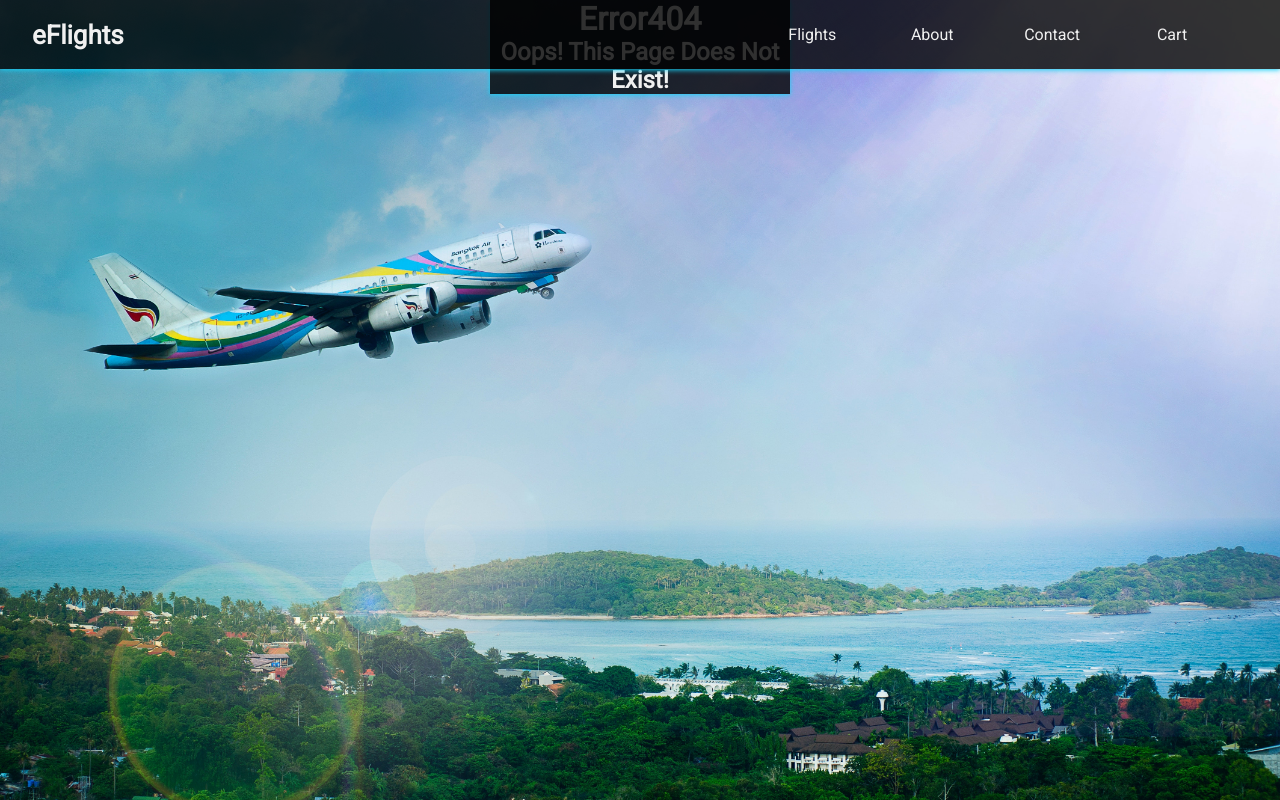
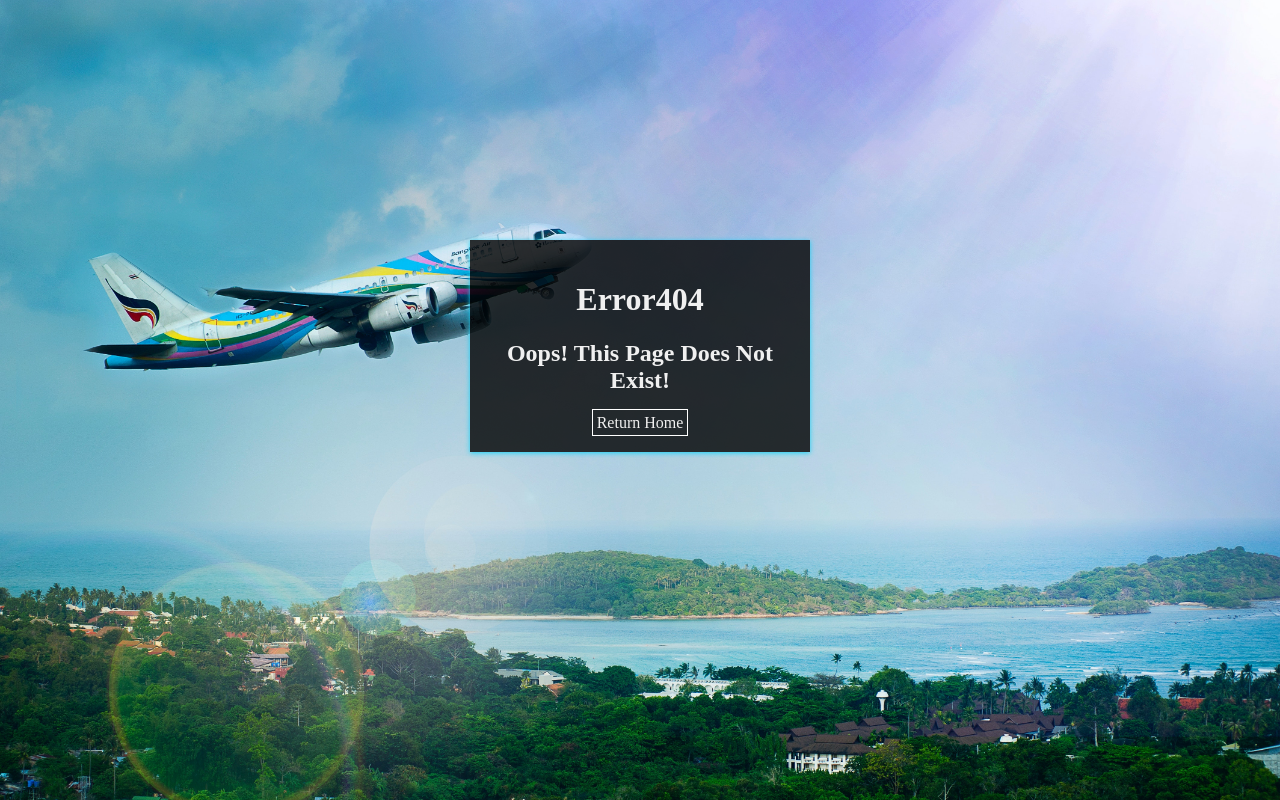
Before and after one commit to didacf/MilestoneProject3, a React (Create React App) app: page / in a window 1280 px wide. Built offline with nearby package versions, Linux system fonts and the light colour scheme.

Commit message:
error404 page added

```diff
--- a/src/pages/Error404.js
+++ b/src/pages/Error404.js
@@ -1,14 +1,13 @@
 import React from 'react'
-import NavBar from '../components/NavBar'
 import styles from '../styles/Error404.module.scss'
 
 const Error404 = () => {
   return (
     <>
-      <NavBar/>
       <div className={styles.container}>
         <h1 className={styles.content}>Error404</h1>
         <h2 className={styles.content}>Oops! This Page Does Not Exist!</h2>
+        <a href='./' className={styles.content__button}>Return Home</a>
       </div>
     </>
   )
--- a/src/styles/Error404.module.scss
+++ b/src/styles/Error404.module.scss
@@ -11,10 +11,21 @@ body{
     width: 300px;
     margin-right: auto;
     margin-left: auto;
-
-
+    margin-top: 30vh;
+    padding: 20px;
+    text-align: center;
 }
 
 .content{
-    text-align: center;
+    color: $text2;
+    &__button{
+        text-decoration: none;
+        color: inherit;
+        border: 1px solid $bg;
+        transition: 0.3s ease color;
+        padding: 4px;
+        &:hover {
+            color: $primary;
+        }
+    }
 }
```
